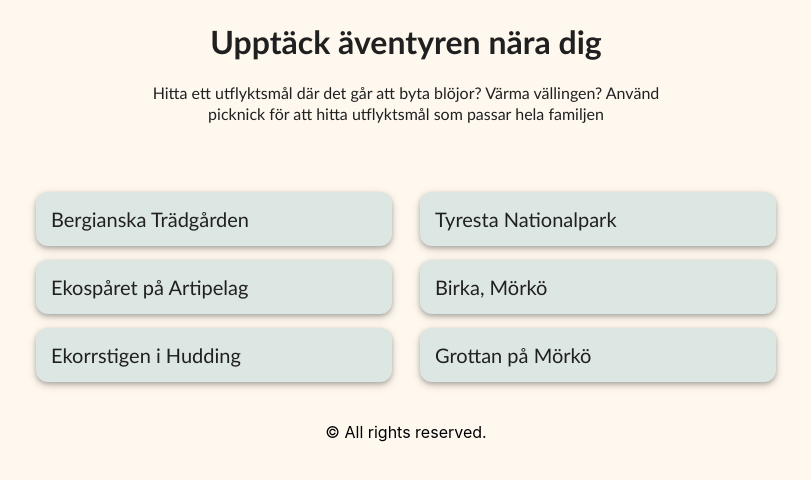
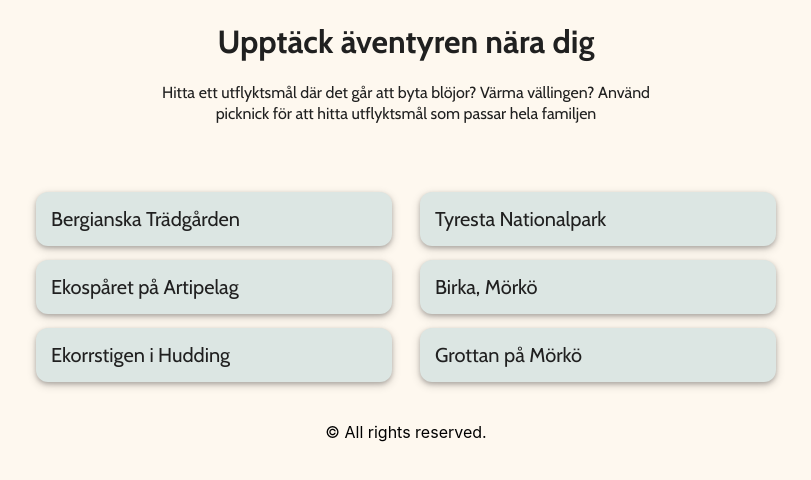
Before and after one commit to Soljojjo/Picknick, a React (Create React App) app: page / in a window 1280 px wide. Shown: the top 480 px of the page, without its empty margins (234-1045 px from the left). Built offline with nearby package versions, Linux system fonts and the light colour scheme; no server answers.

Commit message:
Cabin inlagt i CSS

```diff
--- a/public/css/styles.css
+++ b/public/css/styles.css
@@ -4,7 +4,7 @@
 
 
 h1{
-    font-family: 'Gill Sans', 'Gill Sans MT', Calibri, 'Trebuchet MS', sans-serif;
+    font-family: 'Cabin';
     text-align: center;
     font-weight: bold;
     font-size: 32px;
@@ -14,7 +14,7 @@
 
 
 h2{
-    font-family: 'Gill Sans', 'Gill Sans MT', Calibri, 'Trebuchet MS', sans-serif;
+    font-family: 'Cabin';
     font-weight: bold;
     font-size: 24px;
 
@@ -24,7 +24,7 @@
 
 .txt_1{
     color: #202020;
-    font-family: 'Gill Sans', 'Gill Sans MT', Calibri, 'Trebuchet MS', sans-serif;
+    font-family: 'Cabin';
     font-weight: regular;
     font-size: 16px;
     line-height:130%
@@ -37,7 +37,6 @@
 padding: 1px;
 
 }​​​​
-
 
 .containerdiv{
     padding: 1%;
@@ -95,7 +94,7 @@
 .menu__link {
     background-color: #DCE6E3;
     color:#202020;
-    font-family: 'Gill Sans', 'Gill Sans MT', Calibri, 'Trebuchet MS', sans-serif;
+    font-family: 'Cabin';
     font-weight: medium;
     font-size: 20px;
     text-decoration: none;
```
